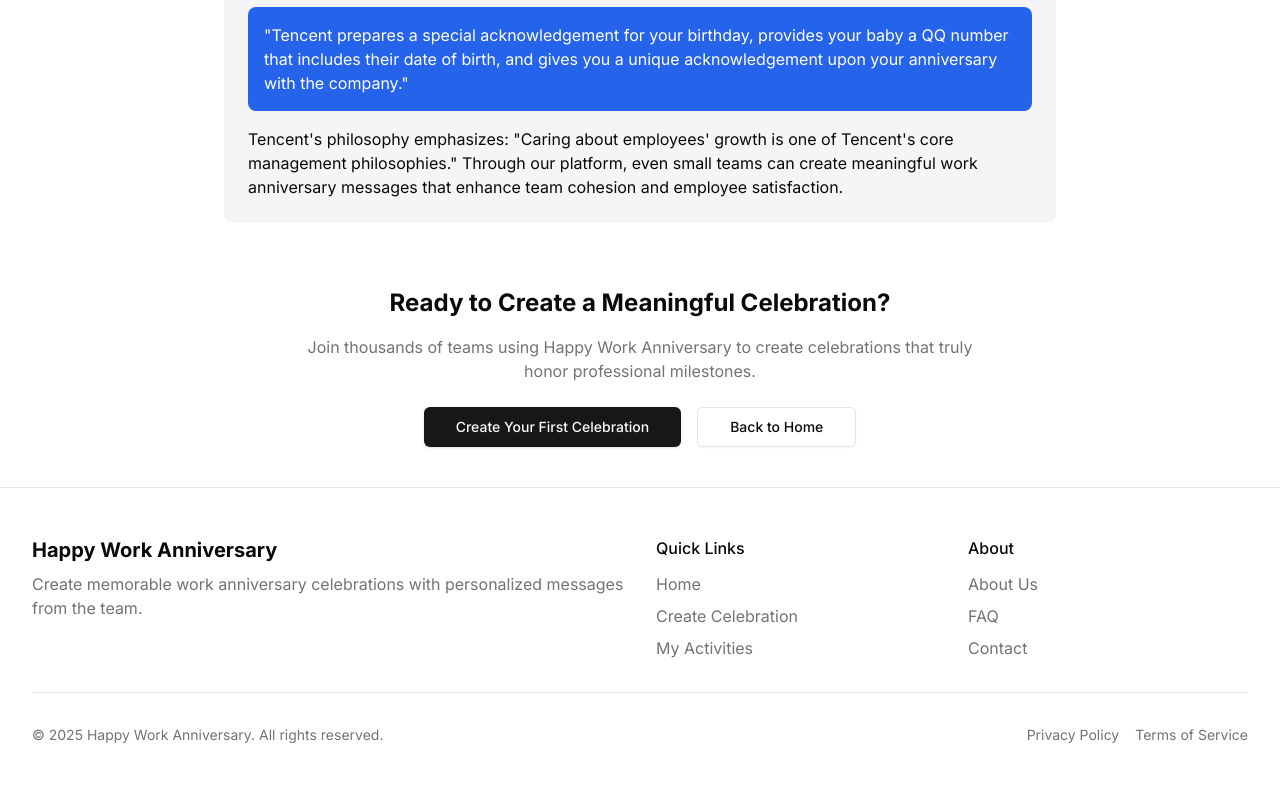
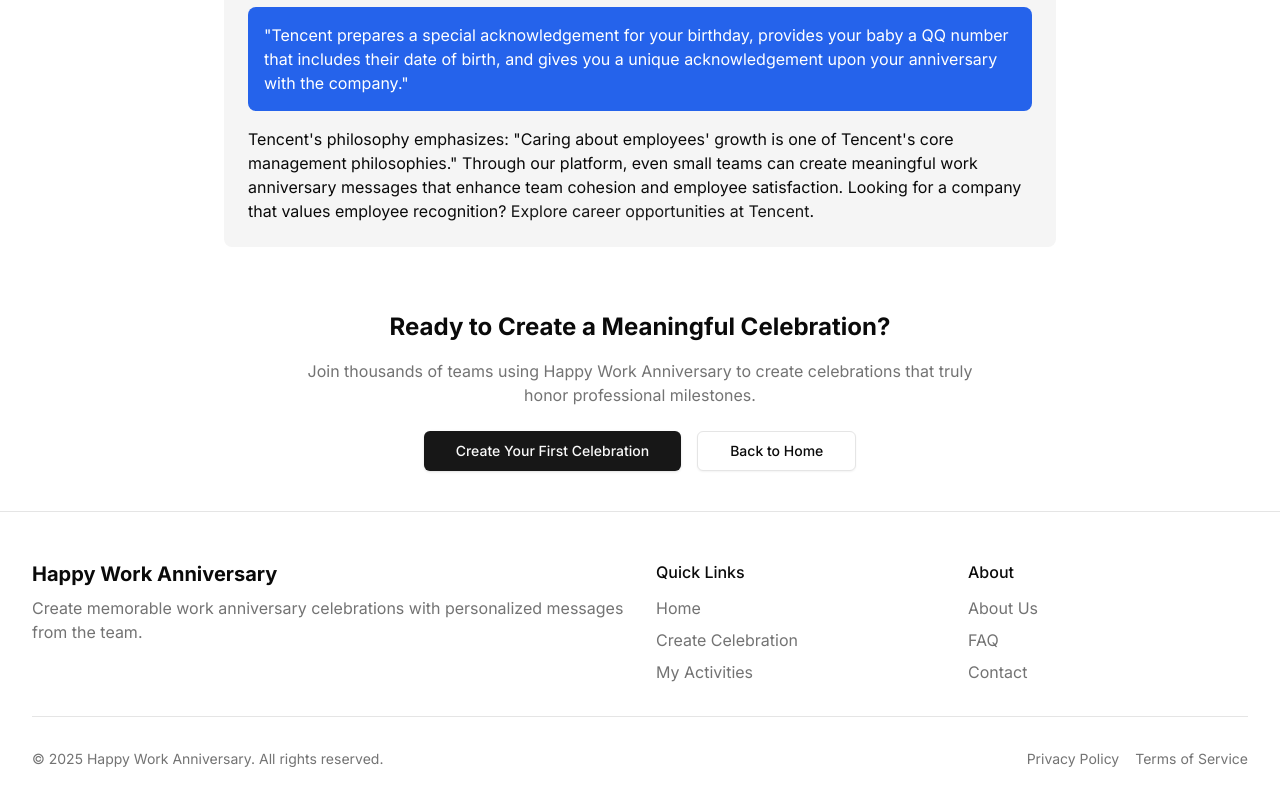
Before and after one commit to vencentt/groupecard8.0, a Next.js app in the folder ecard/: page /about in a window 1280 px wide. Shown: the part 1140-1945 px from the top of the page. Built offline with nearby package versions, Linux system fonts and the light colour scheme.

Commit message:
0.9SEO 优化

```diff
--- a/ecard/src/app/about/page.tsx
+++ b/ecard/src/app/about/page.tsx
@@ -121,7 +121,7 @@
             </p>
           </div>
           <p>
-            Tencent's philosophy emphasizes: "Caring about employees' growth is one of Tencent's core management philosophies." Through our platform, even small teams can create meaningful work anniversary messages that enhance team cohesion and employee satisfaction.
+            Tencent's philosophy emphasizes: "Caring about employees' growth is one of Tencent's core management philosophies." Through our platform, even small teams can create meaningful work anniversary messages that enhance team cohesion and employee satisfaction. Looking for a company that values employee recognition? <a href="https://careers.tencent.com/en-us/welfare.html" className="text-primary hover:underline" target="_blank" rel="noopener noreferrer">Explore career opportunities at Tencent</a>.
           </p>
         </div>
       </section>
--- a/ecard/src/app/layout.tsx
+++ b/ecard/src/app/layout.tsx
@@ -12,6 +12,7 @@
   title: "Happy Work Anniversary - Celebrate Work Milestones",
   description: "Create memorable work anniversary celebrations with personalized messages from the team",
   metadataBase: new URL('https://www.happyworkanniversary.net'),
+  // 不要在这里设置canonical，让各个页面自己定义
 };
 
 export default function RootLayout({
```
Also changed, not shown: ecard/public/robots.txt.
